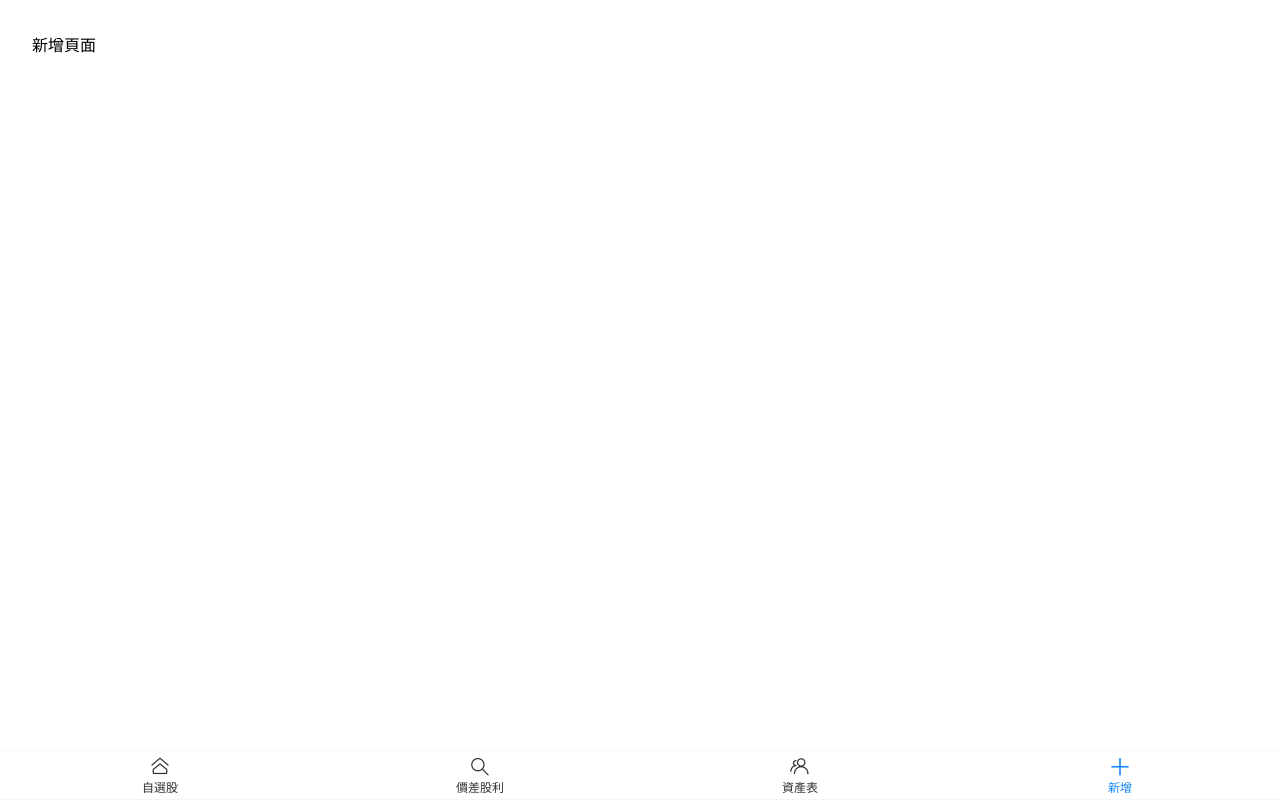
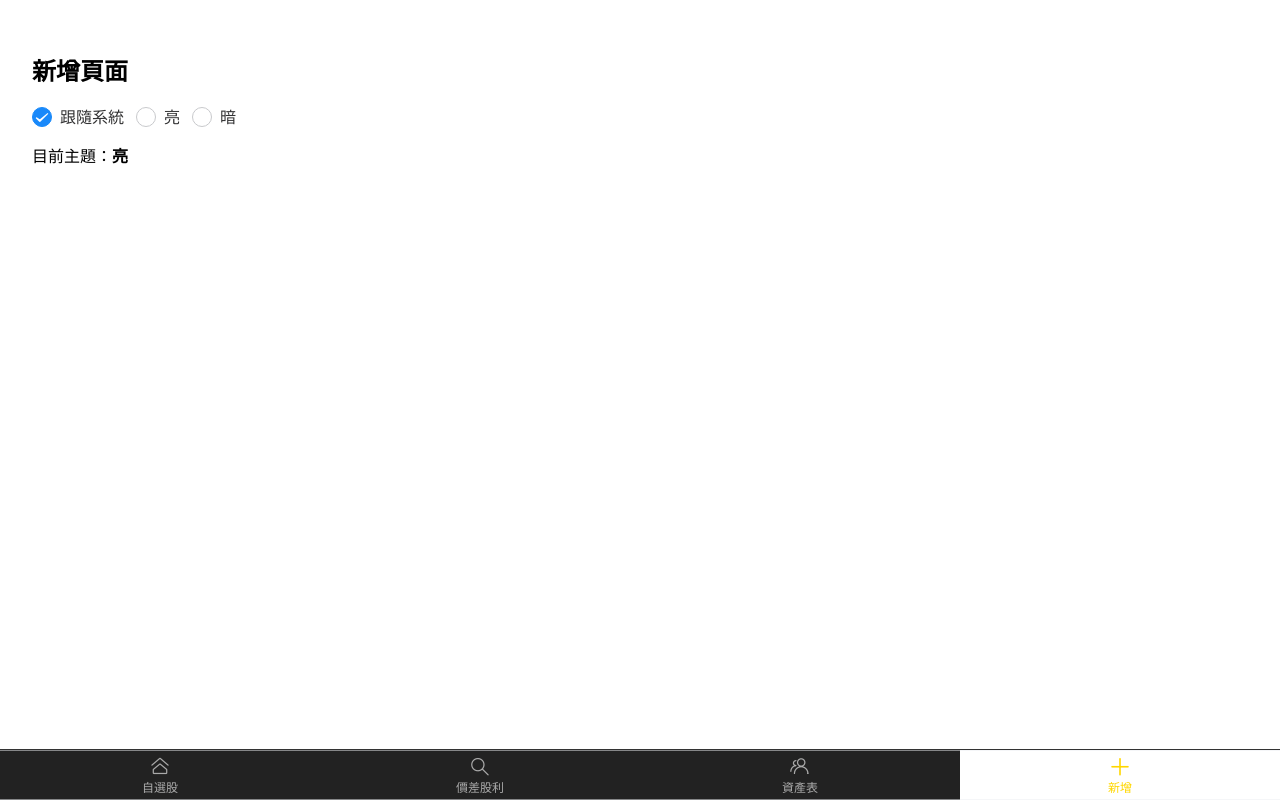
Before and after one commit to 17Kobe/iKDx, a Vue app: page /#/add in a window 1280 px wide. Built offline with nearby package versions, Linux system fonts and the light colour scheme.

Commit message:
✈️  feat(home): 新增亮暗風格切換

```diff
--- a/package.json
+++ b/package.json
@@ -11,6 +11,7 @@
   },
   "dependencies": {
     "@tauri-apps/plugin-opener": "^2.4.0",
+    "@vueuse/core": "^13.5.0",
     "pinia": "^3.0.3",
     "vant": "^4.9.21",
     "vue": "^3.5.18",
--- a/src/App.vue
+++ b/src/App.vue
@@ -12,12 +12,23 @@
     import { ref, watch } from 'vue';
     import { useRouter, useRoute } from 'vue-router';
     import { Tabbar, TabbarItem } from 'vant';
+    import { usePreferredDark } from '@vueuse/core';
 
     const router = useRouter();
     const route = useRoute();
     const active = ref(0);
 
     const tabRoutes = ['/', '/dividend', '/asset', '/add'];
+
+    // 亮暗主題自動切換
+    const isDark = usePreferredDark();
+    watch(
+        isDark,
+        val => {
+            document.body.classList.toggle('dark', val);
+        },
+        { immediate: true }
+    );
 
     // 根據路由自動切換 active tab
     watch(
@@ -42,10 +53,37 @@
         margin: 0;
         padding: 0;
     }
+    body.dark {
+        background: #18181c;
+        color: #f6f6f6;
+    }
     .van-tabbar {
         position: fixed;
         left: 0;
         right: 0;
         bottom: 0;
     }
+    .van-tabbar {
+        background: #222 !important;
+        border-top: 1px solid #333 !important;
+    }
+    .van-tabbar-item {
+        color: #aaa !important;
+    }
+    .van-tabbar-item--active {
+        color: #ffd700 !important;
+    }
+    body.dark .van-tabbar-item {
+        background: #222 !important;
+        color: #aaa !important;
+    }
+    body.dark .van-tabbar-item--active {
+        color: #ffd700 !important;
+    }
+    body.dark .van-radio-group {
+        background: #222 !important;
+    }
+    body.dark .van-radio {
+        color: #ffd700 !important;
+    }
 </style>
--- a/src/main.js
+++ b/src/main.js
@@ -1,8 +1,10 @@
 import { createApp } from 'vue';
 import App from './App.vue';
 import 'vant/lib/index.css';
+import { createPinia } from 'pinia';
 import router from './router';
 
 const app = createApp(App);
+app.use(createPinia());
 app.use(router);
 app.mount('#app');
--- a/src/pages/Add.vue
+++ b/src/pages/Add.vue
@@ -1,4 +1,21 @@
 <template>
-    <div style="padding: 32px">新增頁面</div>
+    <div style="padding: 32px">
+        <h2>新增頁面</h2>
+        <div style="margin-bottom: 16px">
+            <RadioGroup v-model="themeStore.mode" direction="horizontal">
+                <Radio :name="0">跟隨系統</Radio>
+                <Radio :name="1">亮</Radio>
+                <Radio :name="2">暗</Radio>
+            </RadioGroup>
+        </div>
+        <div>
+            目前主題：<b>{{ themeStore.isDark ? '暗' : '亮' }}</b>
+        </div>
+    </div>
 </template>
-<script setup></script>
+
+<script setup>
+    import { useThemeStore } from '../stores/theme';
+    import { RadioGroup, Radio } from 'vant';
+    const themeStore = useThemeStore();
+</script>
--- /dev/null
+++ b/src/stores/theme.js
@@ -0,0 +1,26 @@
+import { defineStore } from 'pinia'
+import { ref, watch } from 'vue'
+import { usePreferredDark } from '@vueuse/core'
+
+export const useThemeStore = defineStore('theme', () => {
+  // 0: 跟隨系統, 1: 亮, 2: 暗
+  const mode = ref(0)
+  const isDark = ref(false)
+
+  // 跟隨系統
+  const systemDark = usePreferredDark()
+
+  // 根據 mode 計算 isDark
+  watch([mode, systemDark], () => {
+    if (mode.value === 0) {
+      isDark.value = systemDark.value
+    } else if (mode.value === 1) {
+      isDark.value = false
+    } else {
+      isDark.value = true
+    }
+    document.body.classList.toggle('dark', isDark.value)
+  }, { immediate: true })
+
+  return { mode, isDark }
+})
```
Also changed, not shown: 1 other file (tests, documents, lock files or other folders).
